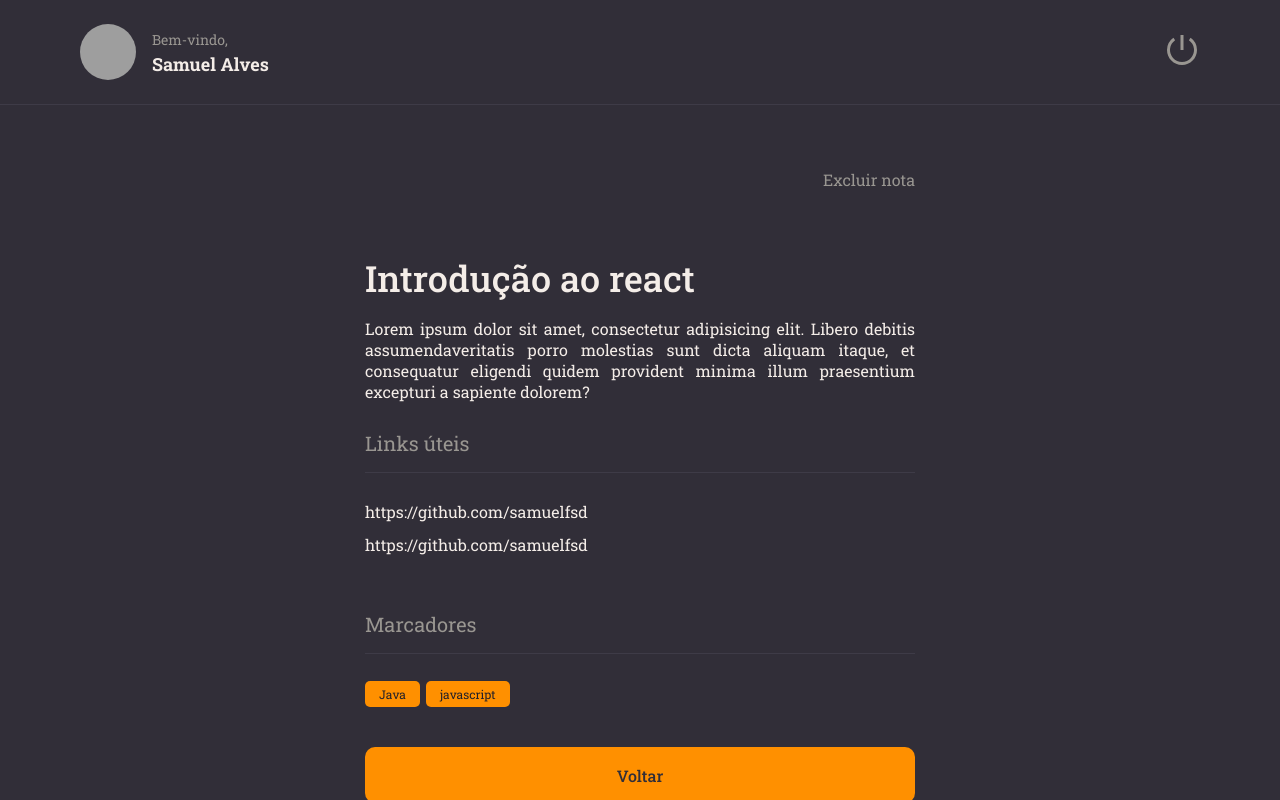
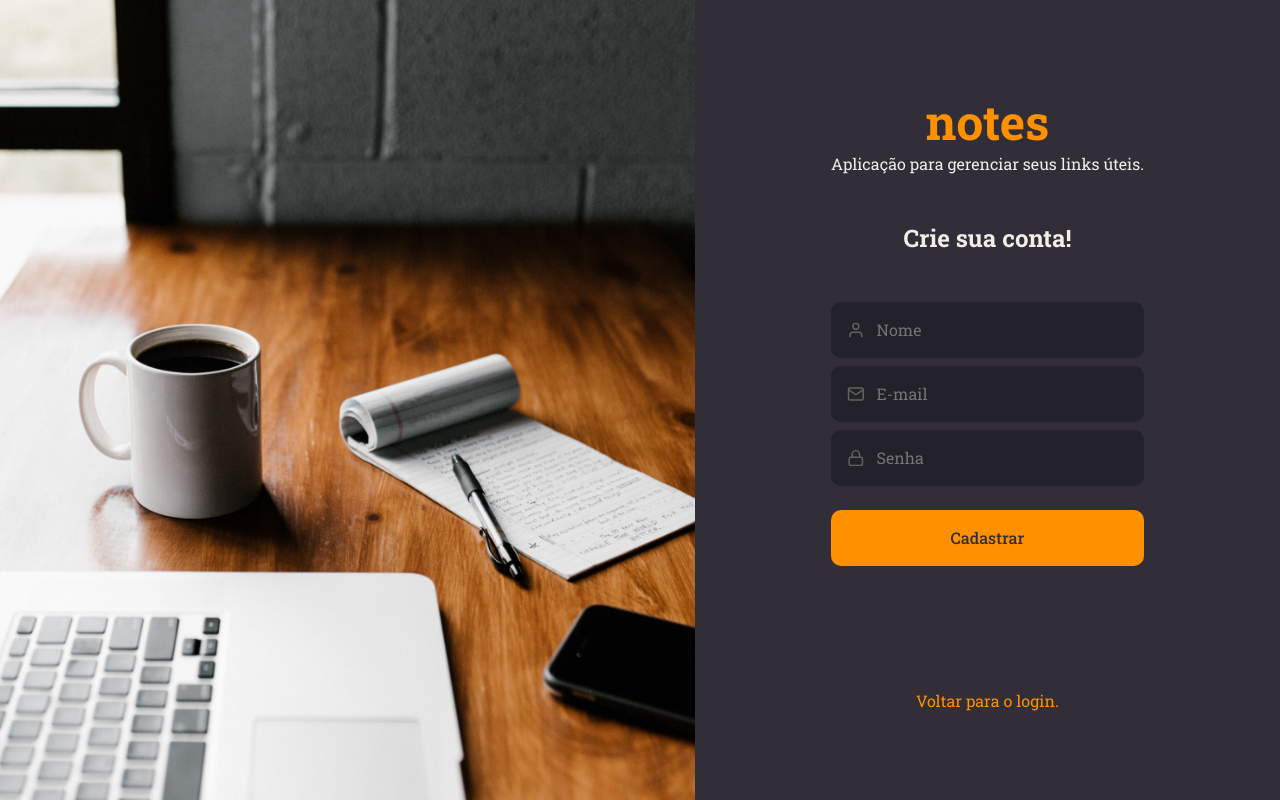
Before and after one commit to samuelfsd/notes, a React (Vite) app: page / in a window 1280 px wide. Built offline with nearby package versions, Linux system fonts and the light colour scheme; grey boxes are pictures that could not be loaded.

Commit message:
feat: create SignIn and SignUp pages

```diff
--- a/src/main.jsx
+++ b/src/main.jsx
@@ -5,14 +5,14 @@
 import GlobalStyles from './styles/global';
 import theme from './styles/theme';
 
-import { Details } from './pages/Details/Details';
+import { SignUp } from './pages/SignUp';
 
 
 ReactDOM.createRoot(document.getElementById('root')).render(
   <React.StrictMode>
     <ThemeProvider theme={theme}>
       <GlobalStyles />
-      <Details />
+      <SignUp />
     </ThemeProvider>
   </React.StrictMode>,
 )
--- a/src/pages/Home/styles.js
+++ b/src/pages/Home/styles.js
@@ -1,6 +1,6 @@
 import styled from "styled-components";
 
-export const Container = styled.dv`
+export const Container = styled.div`
   width: 100%;
   height: 100vh;
 
--- /dev/null
+++ b/src/pages/SignIn/styles.js
@@ -0,0 +1,48 @@
+import styled from "styled-components";
+import backgroundImg from '../../assets/background.png'
+
+export const Container = styled.div`
+  height: 100vh;
+
+
+  display: flex;
+  align-items: stretch;
+`;
+
+
+export const Form = styled.form`
+  padding: 0 136px;
+
+  display: flex;
+  flex-direction: column;
+  justify-content: center;
+  align-items: center;
+
+  text-align: center;
+
+  > h1 {
+    font-size: 48px;
+    color: ${({theme}) => theme.COLORS.ORANGE};
+  }
+
+  > h2 {
+    font-size: 24px;
+    margin: 48px 0;
+  }
+
+  p > {
+    font-size: 14px;
+    color: ${({theme}) => theme.COLORS.GRAY_100};
+  }
+
+  > a {
+    margin-top: 124px;
+    color: ${({theme}) => theme.COLORS.ORANGE};
+  }
+`;
+
+export const Background = styled.div`
+  flex: 1;
+  background: url(${backgroundImg}) no-repeat center center;
+  background-size: cover;
+`;
--- /dev/null
+++ b/src/pages/SignUp/index.jsx
@@ -0,0 +1,44 @@
+import { FiMail, FiLock, FiUser } from 'react-icons/fi';
+import { Container, Form, Background } from "./styles";
+
+import { Input } from '../../components/Input';
+import { Button } from '../../components/Button';
+
+
+export function SignUp(){
+  return (
+    <Container>
+
+      <Background />
+      <Form>
+        <h1>notes</h1>
+        <p>Aplicação para gerenciar seus links úteis.</p>
+
+        <h2>Crie sua conta!</h2>
+
+        <Input
+          placeholder="Nome"
+          type="text"
+          icon={FiUser}
+        />
+
+        <Input
+          placeholder="E-mail"
+          type="email"
+          icon={FiMail}
+        />
+
+          <Input
+          placeholder="Senha"
+          type="password"
+          icon={FiLock}
+        />
+
+        <Button title="Cadastrar" />
+
+        <a href="#">Voltar para o login.</a>
+      </Form>
+
+  </Container>
+  )
+}
--- /dev/null
+++ b/src/pages/SignUp/styles.js
@@ -0,0 +1,48 @@
+import styled from "styled-components";
+import backgroundImg from '../../assets/background.png'
+
+export const Container = styled.div`
+  height: 100vh;
+
+
+  display: flex;
+  align-items: stretch;
+`;
+
+
+export const Form = styled.form`
+  padding: 0 136px;
+
+  display: flex;
+  flex-direction: column;
+  justify-content: center;
+  align-items: center;
+
+  text-align: center;
+
+  > h1 {
+    font-size: 48px;
+    color: ${({theme}) => theme.COLORS.ORANGE};
+  }
+
+  > h2 {
+    font-size: 24px;
+    margin: 48px 0;
+  }
+
+  p > {
+    font-size: 14px;
+    color: ${({theme}) => theme.COLORS.GRAY_100};
+  }
+
+  > a {
+    margin-top: 124px;
+    color: ${({theme}) => theme.COLORS.ORANGE};
+  }
+`;
+
+export const Background = styled.div`
+  flex: 1;
+  background: url(${backgroundImg}) no-repeat center center;
+  background-size: cover;
+`;
```
Also changed, not shown: src/pages/SignIn/index.jsx (added, +36 -0 lines), src/assets/background.png (added), src/pages/Details/index.jsx (renamed from src/pages/Details/Details.jsx).
